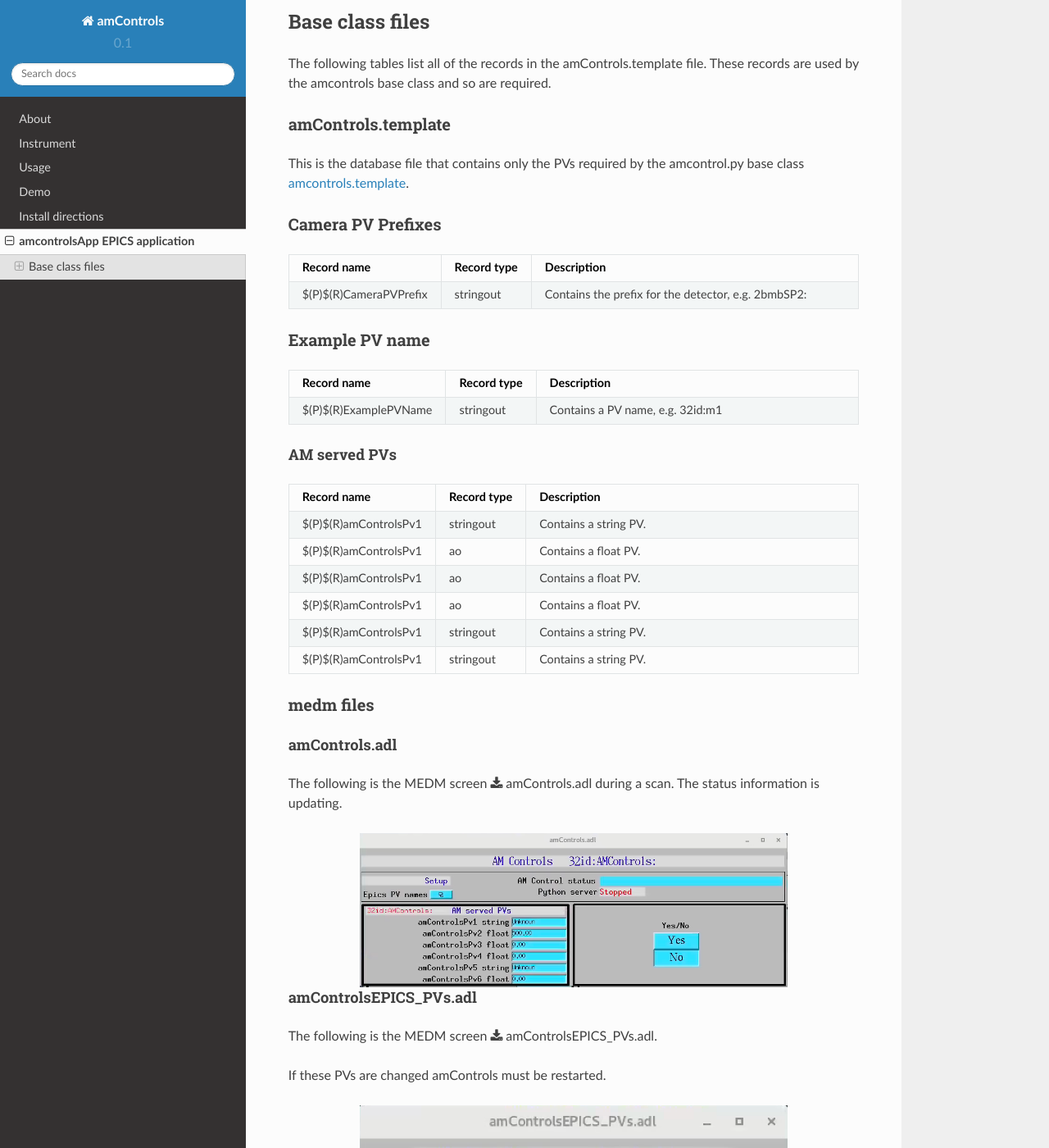
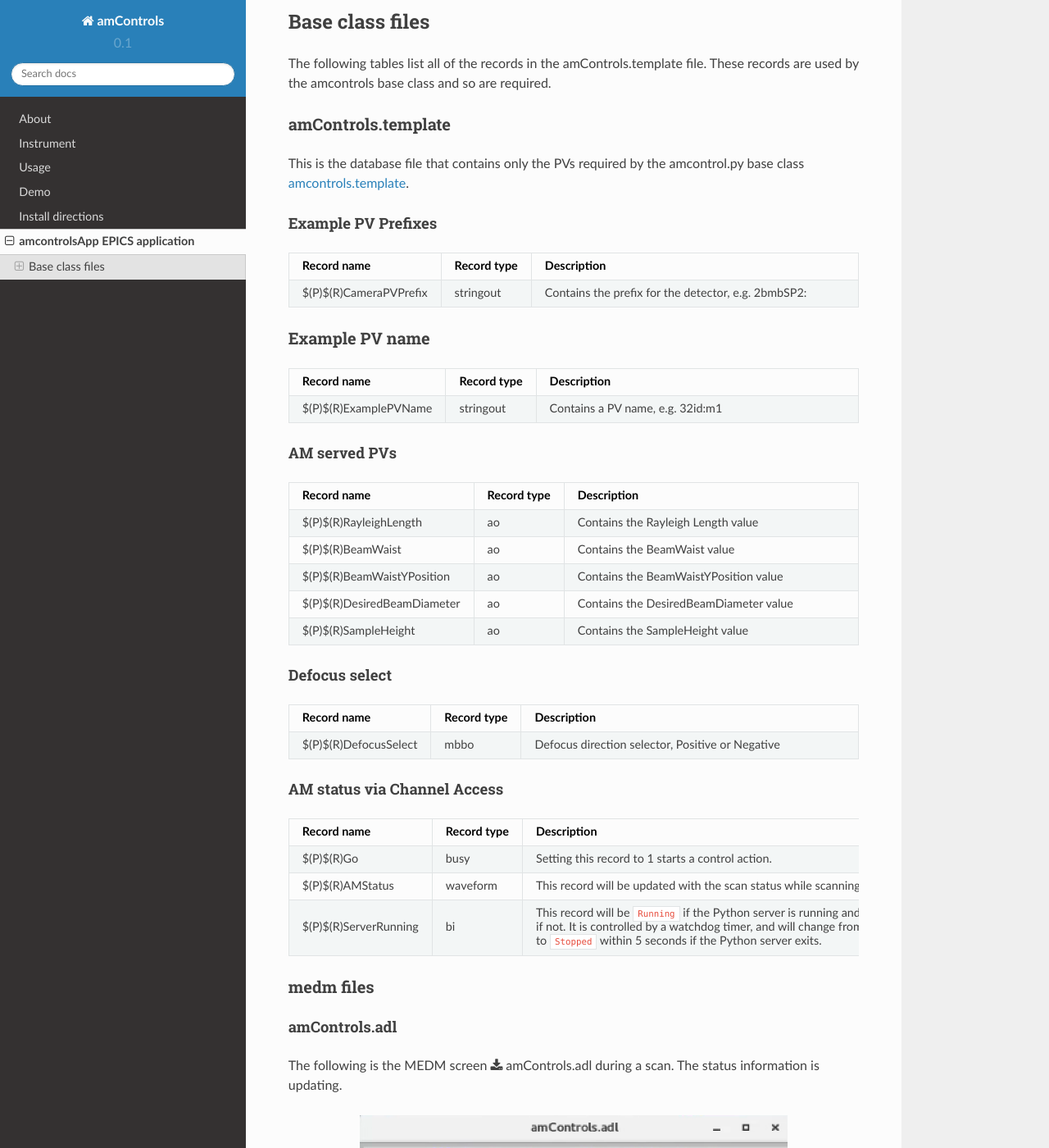
Before and after one commit to sj-clark/amControls, a Sphinx documentation site: the page built from docs/source/amControlsApp.rst, in a window 1280 px wide and 1400 px high, scrolled down 342 px. Shown: the whole window at 82% size. Built offline with Sphinx 7.4.7 and the Read the Docs theme 2.0.0, drawn with Linux system fonts in a browser that asks for light colours.

Commit message:
doc update

```diff
--- a/docs/source/about.rst
+++ b/docs/source/about.rst
@@ -6,7 +6,7 @@ This is a fully functional epics IOC that provide an example on how to create&se
 
 **amControls** is an EPICS IOC supporting the Additive Manufacturing at beamline 32-ID of the Advanced Photon Source.
 
-.. image:: img/amControls.png
+.. image:: img/amControls_main.png
    :width: 720px
    :align: center
    :alt: am_user
--- a/docs/source/amControlsApp.rst
+++ b/docs/source/amControlsApp.rst
@@ -31,8 +31,8 @@ amControls.template
 This is the database file that contains only the PVs required by the amcontrol.py base class
 :doc:`amControls.template`.
 
-Camera PV Prefixes
-------------------
+Example PV Prefixes
+^^^^^^^^^^^^^^^^^^^
 
 .. cssclass:: table-bordered table-striped table-hover
 .. list-table::
@@ -72,24 +72,60 @@ AM served PVs
   * - Record name
     - Record type
     - Description
-  * - $(P)$(R)amControlsPv1
-    - stringout
-    - Contains a string PV.
-  * - $(P)$(R)amControlsPv1
+  * - $(P)$(R)RayleighLength
     - ao
-    - Contains a float PV.
-  * - $(P)$(R)amControlsPv1
+    - Contains the Rayleigh Length value
+  * - $(P)$(R)BeamWaist
     - ao
-    - Contains a float PV.
-  * - $(P)$(R)amControlsPv1
+    - Contains the BeamWaist value
+  * - $(P)$(R)BeamWaistYPosition
     - ao
-    - Contains a float PV.
-  * - $(P)$(R)amControlsPv1
-    - stringout
-    - Contains a string PV.
-  * - $(P)$(R)amControlsPv1
-    - stringout
-    - Contains a string PV.
+    - Contains the BeamWaistYPosition value
+  * - $(P)$(R)DesiredBeamDiameter
+    - ao
+    - Contains the DesiredBeamDiameter value
+  * - $(P)$(R)SampleHeight
+    - ao
+    - Contains the SampleHeight value
+
+Defocus select
+^^^^^^^^^^^^^^
+
+.. cssclass:: table-bordered table-striped table-hover
+.. list-table::
+  :header-rows: 1
+  :widths: 5 5 90
+
+  * - Record name
+    - Record type
+    - Description
+  * - $(P)$(R)DefocusSelect
+    - mbbo
+    - Defocus direction selector, Positive or Negative
+
+
+AM status via Channel Access
+^^^^^^^^^^^^^^^^^^^^^^^^^^^^
+
+.. cssclass:: table-bordered table-striped table-hover
+.. list-table::
+  :header-rows: 1
+  :widths: 5 5 90
+
+  * - Record name
+    - Record type
+    - Description
+  * - $(P)$(R)Go
+    - busy
+    - Setting this record to 1 starts a control action.
+  * - $(P)$(R)AMStatus
+    - waveform
+    - This record will be updated with the scan status while scanning.
+  * - $(P)$(R)ServerRunning
+    - bi
+    - This record will be ``Running`` if the Python server is running and ``Stopped`` if not.
+      It is controlled by a watchdog timer, and will change from ``Running`` to ``Stopped``
+      within 5 seconds if the Python server exits.
 
 medm files
 ----------
```
Also changed, not shown: docs/source/usage.rst (+7 -0 lines), docs/source/img/amControls.png, docs/source/img/amControls_main.png (added).
